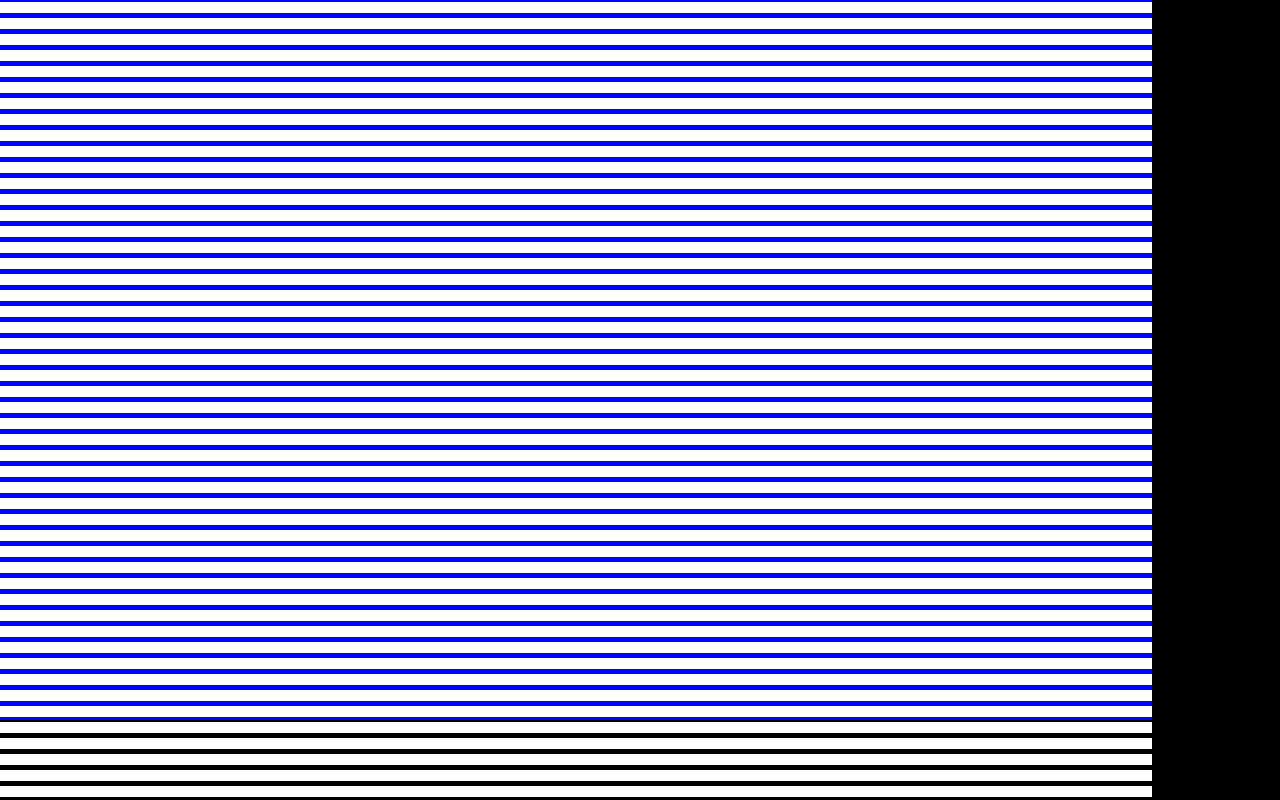
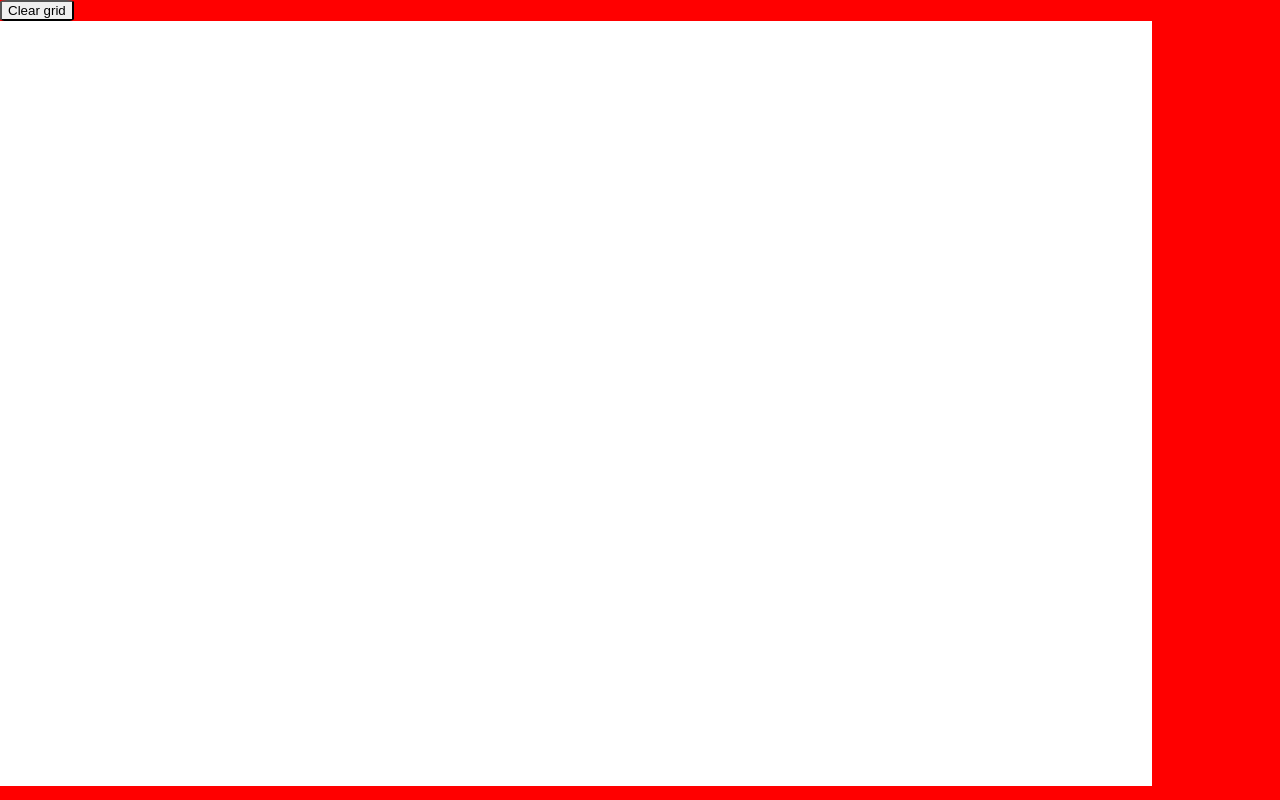
Before and after one commit to JMAOS/etch-a-sketch, a plain HTML site: page index.html in a window 1280 px wide. Shown: the top 800 px of the page. Drawn offline with Linux system fonts and the light colour scheme.

Commit message:
clear grid functionality added

```diff
--- a/index.html
+++ b/index.html
@@ -5,6 +5,7 @@
     <link rel="stylesheet" type="text/css" href="style/style.css">
     </head>
     <body>
+        <button id="clearGridBtn" type="button" onclick="clearGrid()">Clear grid</button>
         <div id="container"></div>
     </body>
     <script src="script/main.js"></script>
--- a/script/main.js
+++ b/script/main.js
@@ -1,10 +1,10 @@
 
-const gridSize = 64;
+const gridSize = 16;
 const squareHeightWidth = 100 / gridSize;
 
 
 var element = document.querySelector("#container")
-element.style.backgroundColor = "blue";
+element.style.backgroundColor = "white";
 
 let square = [];
 
@@ -34,3 +34,9 @@ function createGrid(){
 
     }
 }
+
+function clearGrid(){
+    square.forEach(element => {
+        element.style.backgroundColor = "white";
+    });
+}
--- a/style/style.css
+++ b/style/style.css
@@ -7,9 +7,15 @@
 html, body{
     height: 100%;
     width: 100%;
-    background-color: black;
+    background-color: red;
 }
 #container{
     height: 90%;
     width: 90%;
 }
+
+#clearGridBtn{
+    border-radius: 10%;
+    max-width: 10%;
+    max-height: 8%
+}
```
